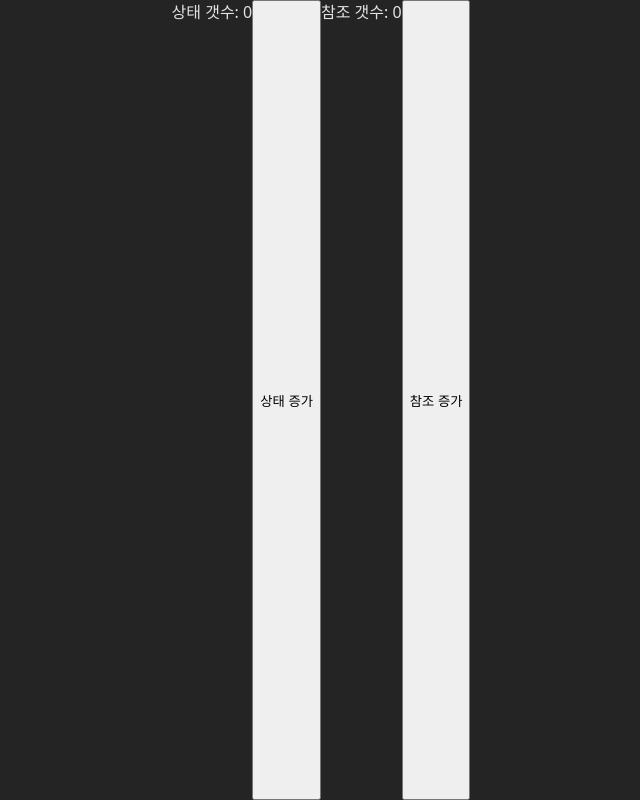
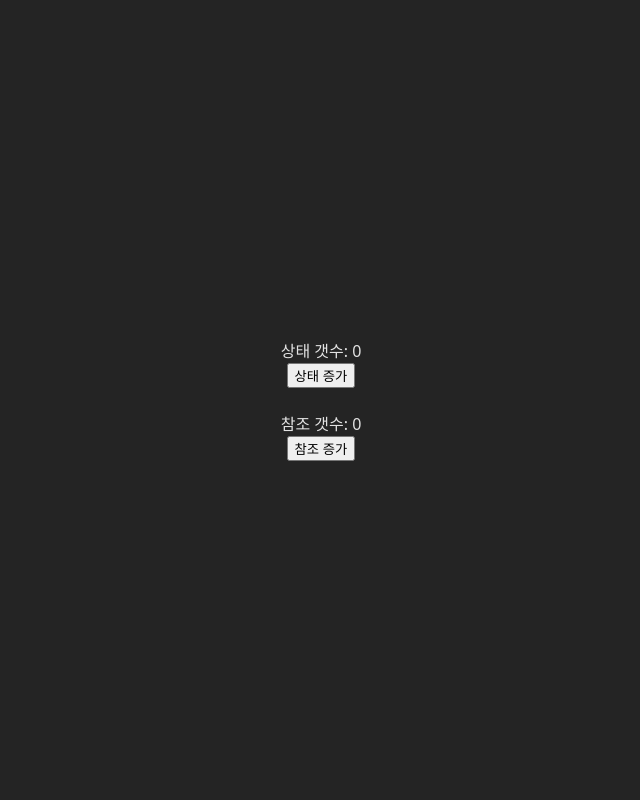
Before and after one commit to osparking/react-exercise, a React (Vite) app: page / in a window 1280 px wide. Shown: the whole page, without its empty margins (319-959 px from the left). Built offline with nearby package versions, Linux system fonts and the light colour scheme.

Commit message:
define style for div

```diff
--- a/src/App.css
+++ b/src/App.css
@@ -2,23 +2,10 @@
   margin: 0;
 }
 
-.clock-container {
-  width: 100vw;
+div {
   display: flex;
+  flex-direction: column;
   justify-content: center;
   align-items: center;
-  height: 100vh;
-  background-color: rgb(51, 45, 46);
+  width: 100vw;
 }
-
-.clock {
-  font-size: 4rem;
-  font-family: 'Courier New', Courier, monospace;
-  color: #61dafb;
-}
-
-div {
-  width: 100vw;
-  display: flex;
-  justify-content: center;
-}
```
